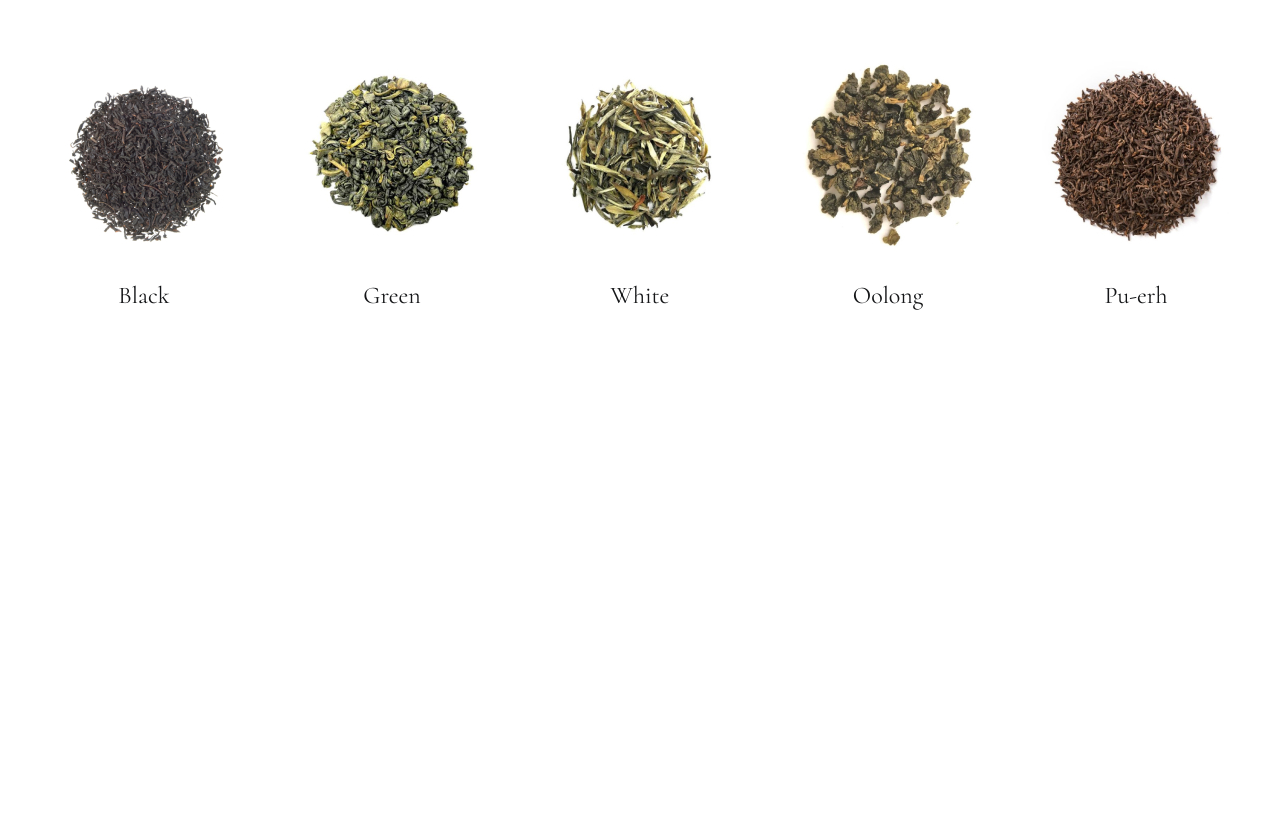
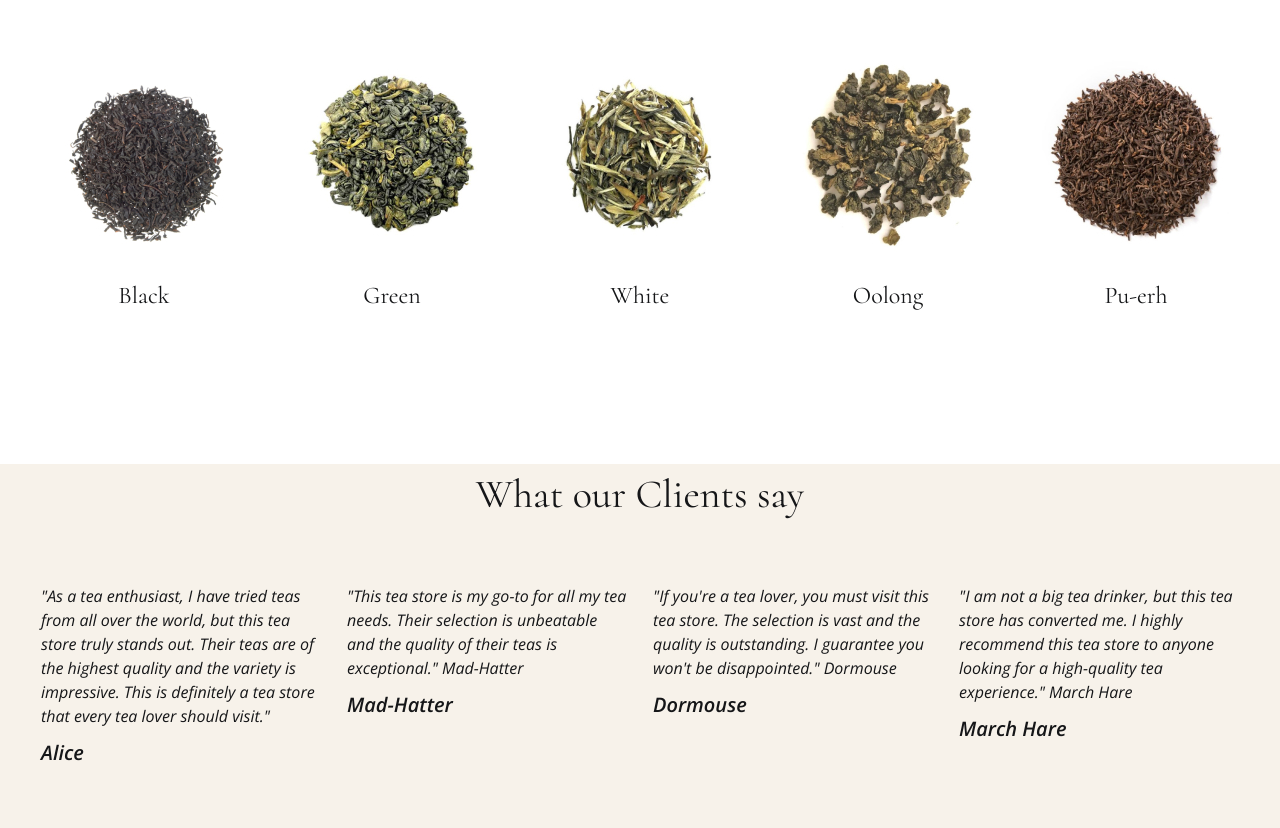
Before and after one commit to berryalien/TeaLuxE, a plain HTML site: page index.html in a window 1280 px wide. Shown: the part 1160-1988 px from the top of the page. Before the commit the page ends 1474 px from the top, so only its background shows below. Drawn offline with nearby package versions, Linux system fonts and the light colour scheme.

Commit message:
made reviews section + adaptive

```diff
--- a/css/style.css
+++ b/css/style.css
@@ -22,6 +22,10 @@ button {
   border: none;
   background-color: transparent;
 }
+
+/* .reviews__item.reviews__item--hide {
+  display: none;
+} */
 
 .title {
   text-align: center;
@@ -173,22 +177,34 @@ body {
   margin-bottom: 60px;
 }
 
+.reviews {
+  background-color: #F7F2EA;
+  padding-bottom: 60px;
+}
 
+.reviews__list {
+  display: flex;
+  gap: 0 26px;
+  justify-content: center;
+}
 
+.reviews__item {
+  flex-basis: 280px;
+}
 
+.reviews__text {
+  font-size: 16px;
+  font-style: italic;
+  margin-bottom: 10px;
+}
 
-
-
-
-
+.reviews__name {
+  font-weight: 600;
+}
 
 
 
 @media (max-width: 1000px) {
-  .title {
-    margin-bottom: 40px;
-  }
-
   .user-actions__item-search {
     margin-left: 30px;
   }
@@ -221,6 +237,11 @@ body {
   .assortment__list {
     gap: 0;
   }
+
+  .reviews__item:last-child {
+    display: none;
+  }
+
 
 }
 
@@ -314,6 +335,16 @@ body {
     justify-content: center;
   }
 
+  .reviews__item:last-child {
+    display: block;
+  }
+
+  .reviews__list {
+    flex-wrap: wrap;
+    gap: 30px 76px;
+  }
+
+
 }
 
 @media (max-width: 680px) {
@@ -356,11 +387,24 @@ body {
   .assortment {
     margin-bottom: 60px;
   }
+
+  .reviews {
+    padding: 50px 0;
+  }
+
+  .reviews__list {
+    gap: 30px 20px;
+  }
+
+  .reviews__item {
+    flex-basis: 220px;
+  }
 }
 
 @media (max-width: 360px) {
   .title {
-    margin-bottom: 10px;
+    margin-bottom: 30px;
+    font-size: 24px;
   }
 
   .logo {
@@ -403,4 +447,13 @@ body {
     max-width: 170px;
 
   }
+
+  .reviews__item {
+    flex-basis: 100%;
+  }
+
+  .reviews__item:last-child,
+  .reviews__item:first-child {
+    display: none;
+  }
 }
--- a/index.html
+++ b/index.html
@@ -1,5 +1,6 @@
 <!DOCTYPE html>
 <html lang="en">
+
 <head>
   <meta charset="UTF-8">
   <meta name="viewport" content="width=device-width, initial-scale=1.0">
@@ -12,11 +13,12 @@
   <link rel="stylesheet" href="css/reset.css">
   <link rel="stylesheet" href="css/style.css">
 </head>
+
 <body>
   <header class="header">
     <div class="container">
       <div class="header__inner">
-        <a  class="logo" href="#">
+        <a class="logo" href="#">
           <img src="images/header/logo.svg" alt="company logo TeaLuxE">
         </a>
         <nav class="menu">
@@ -138,7 +140,7 @@
         "Tea is not just a drink, it's a way of life and a way to connect with our loved ones."
       </p>
     </blockquote>
-<sectioon class="assortment">
+    <section class="assortment">
       <div class="container">
         <h2 class="assortment__title title">
           Explore our Collections
@@ -166,11 +168,72 @@
           </li>
         </ul>
       </div>
-</sectioon>
+    </section>
+    <section class="reviews">
+      <div class="container">
+      <h2 class="title">What our Clients say</h2>
+      <ul class="reviews__list">
+        <li class="reviews__item">
+          <blockquote>
+            <p class="reviews__text">
+              "As a tea enthusiast, I have tried teas from all over the world, but this tea store truly stands out.
+              Their teas are of
+              the highest quality and the variety is impressive. This is definitely a tea store that every tea lover
+              should visit."
+            </p>
+            <cite class="reviews__name">
+              Alice
+            </cite>
+          </blockquote>
+        </li>
 
+        <li class="reviews__item">
+          <blockquote>
+            <p class="reviews__text">
+              "This tea store is my go-to for all my tea needs. Their selection is unbeatable and the quality of their
+              teas is
+              exceptional."
+              Mad-Hatter
+            </p>
+            <cite class="reviews__name">
+              Mad-Hatter
+            </cite>
+          </blockquote>
+        </li>
+
+        <li class="reviews__item">
+          <blockquote>
+            <p class="reviews__text">
+              "If you're a tea lover, you must visit this tea store. The selection is vast and the quality is
+              outstanding. I guarantee
+              you won't be disappointed."
+              Dormouse
+            </p>
+            <cite class="reviews__name">
+              Dormouse
+            </cite>
+          </blockquote>
+        </li>
+        <li class="reviews__item reviews__item--hide">
+          <blockquote>
+            <p class="reviews__text">
+              "I am not a big tea drinker, but this tea store has converted me. I highly recommend this tea store to
+              anyone looking
+              for a high-quality tea experience."
+              March Hare
+            </p>
+            <cite class="reviews__name">
+              March Hare
+            </cite>
+          </blockquote>
+        </li>
+      </ul>
+      </div>
+    </section>
   </main>
 
   <script src="https://ajax.googleapis.com/ajax/libs/jquery/3.7.1/jquery.min.js"></script>
   <script src="js/main.js"></script>
 </body>
+
 </html>
```
Lines whose indentation alone changed are shown as unchanged.
